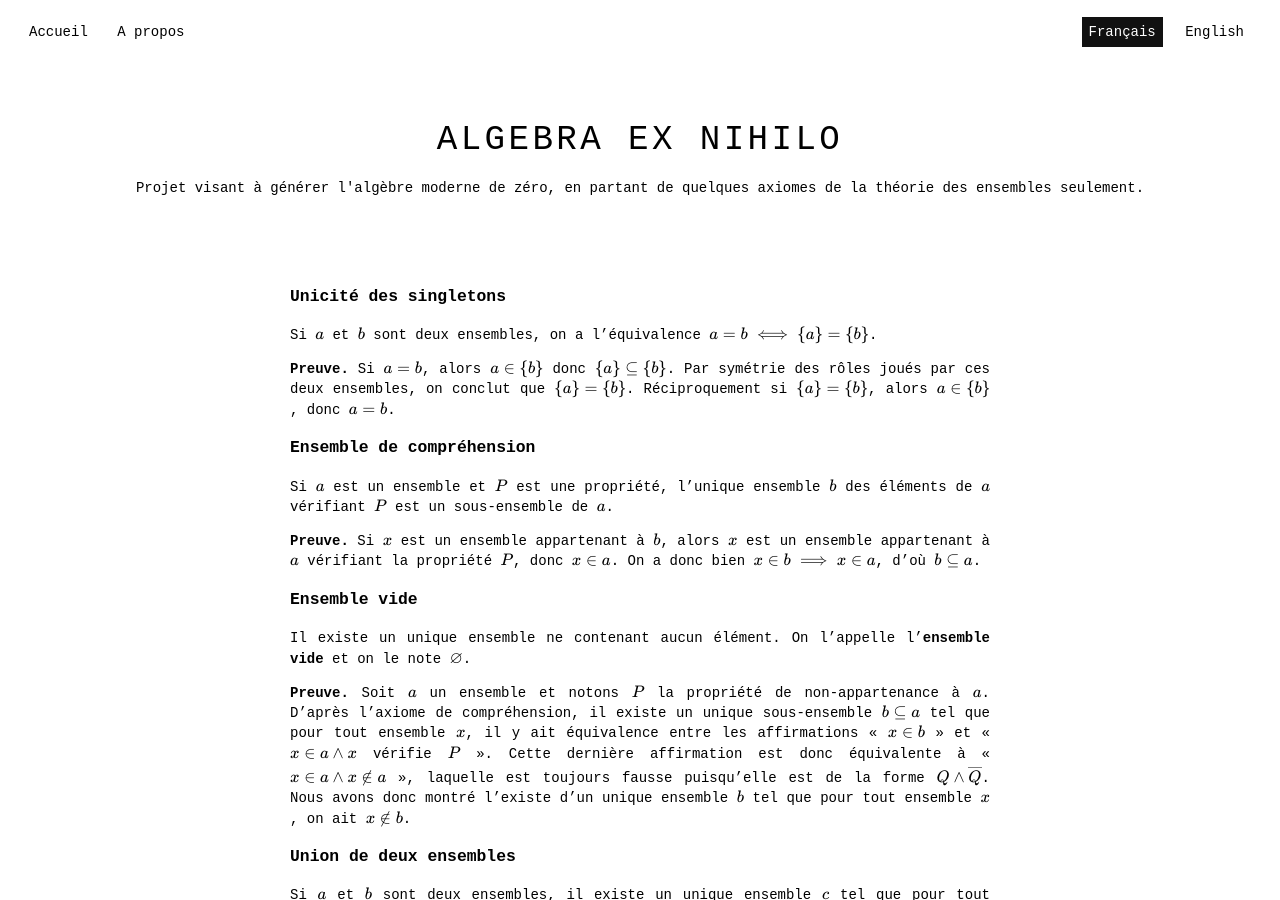
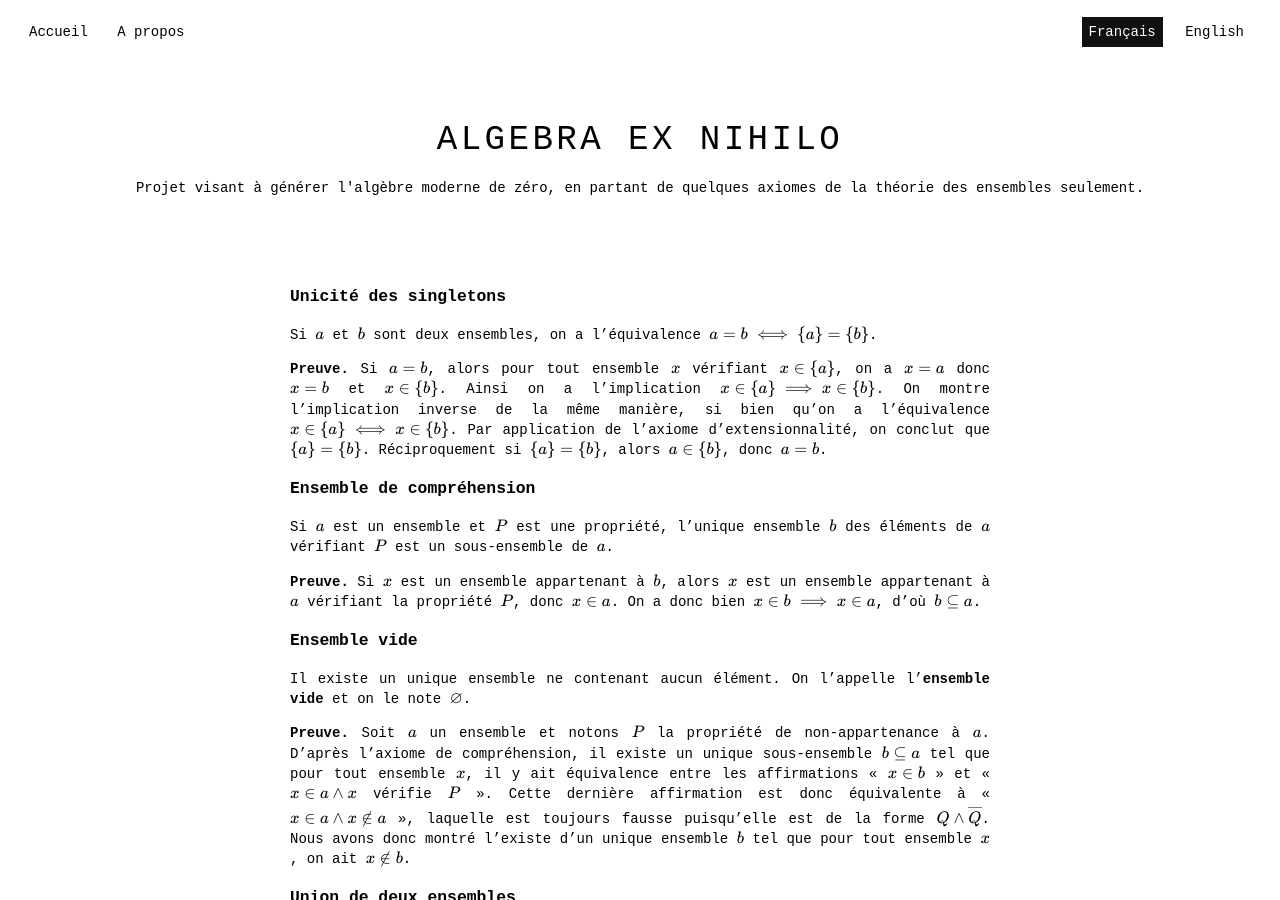
Before and after one commit to Thrallherd/AlgebraExNihilo, a Jekyll site: the page built from set_res1.md, in a window 1280 px wide and 900 px high. Built offline with Jekyll 4.4.1, drawn with Linux system fonts in a browser that asks for light colours; formulas are drawn with MathJax 3.

Commit message:
Update set_res1.md

```diff
--- a/set_res1.md
+++ b/set_res1.md
@@ -10,7 +10,7 @@ handle: /set_res1
 ### Unicité des singletons
 Si $$a$$ et $$b$$ sont deux ensembles, on a l'équivalence $$a = b \iff \{ a \} = \{ b \}$$.
 
-**Preuve.** Si $$a = b$$, alors $$a \in \{ b \}$$ donc $$ \{ a \} \subseteq \{ b \}$$. Par symétrie des rôles joués par ces deux ensembles, on conclut que $$\{ a \} = \{ b \}$$. Réciproquement si $$\{ a \} = \{ b \}$$, alors $$a \in \{ b \}$$, donc $$a = b$$.
+**Preuve.** Si $$a = b$$, alors pour tout ensemble $$x$$ vérifiant $$x \in \{ a \}$$, on a $$x = a$$ donc $$x = b$$ et $$x \in \{ b \}$$. Ainsi on a l'implication $$x \in \{ a \} \implies x \in \{ b \}$$. On montre l'implication inverse de la même manière, si bien qu'on a l'équivalence $$x \in \{ a \} \iff x \in \{ b \}$$. Par application de l'axiome d'extensionnalité, on conclut que $$\{ a \} = \{ b \}$$. Réciproquement si $$\{ a \} = \{ b \}$$, alors $$a \in \{ b \}$$, donc $$a = b$$.
 
 ### Ensemble de compréhension
 Si $$a$$ est un ensemble et $$P$$ est une propriété, l'unique ensemble $$b$$ des éléments de $$a$$ vérifiant $$P$$ est un sous-ensemble de $$a$$.
```
